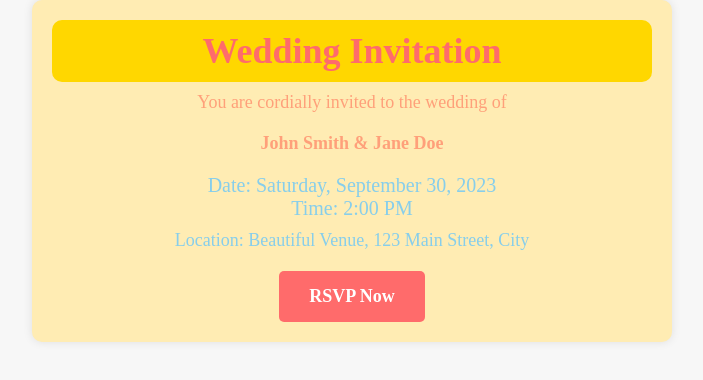
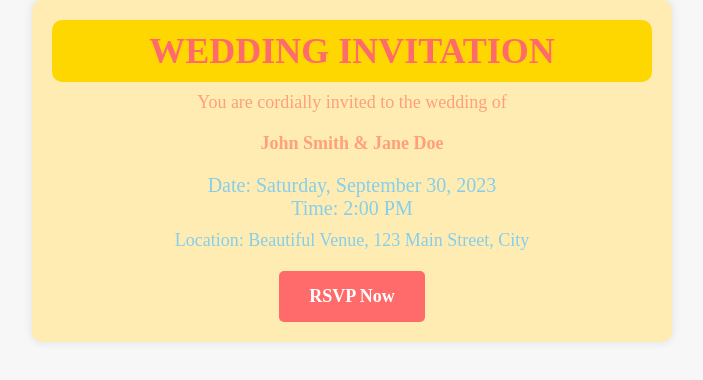
Before and after one commit to HopeGamer/weddinginvitation, a plain HTML site: page index.html in a window 1280 px wide. Shown: the whole page, without its empty margins (288-991 px from the left). Drawn offline with Linux system fonts and the light colour scheme.

Commit message:
Update index.html

```diff
--- a/index.html
+++ b/index.html
@@ -8,7 +8,7 @@
 </head>
 <body>
     <div class="container">
-        <h1>Wedding Invitation</h1>
+        <h1>WEDDING INVITATION</h1>
         <p class="invitation-text">You are cordially invited to the wedding of</p>
         <p class="invitation-text"><strong>John Smith & Jane Doe</strong></p>
         <p class="date-time">Date: Saturday, September 30, 2023<br>Time: 2:00 PM</p>
```
